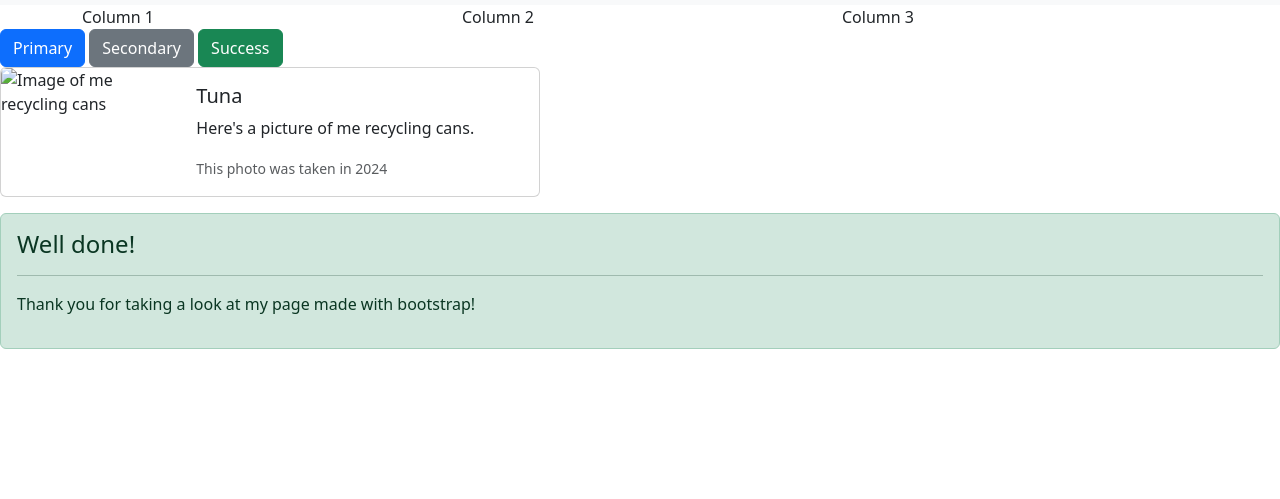
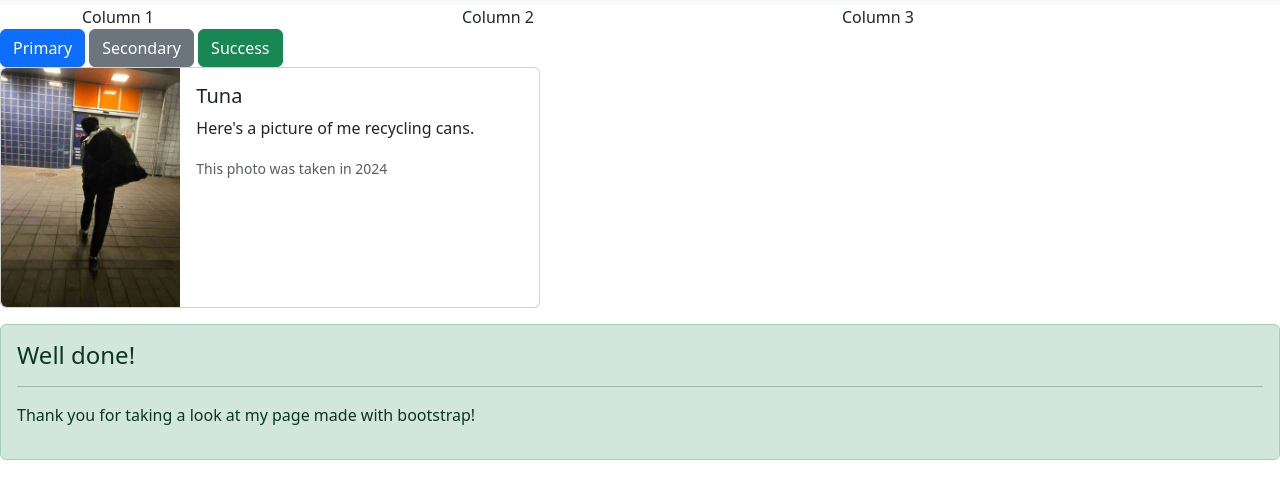
Before and after one commit to tyuuna/Website_Development_2026, a plain HTML site: page WS_06/index.html in a window 1280 px wide. Shown: the part 51-550 px from the top of the page. Drawn offline with nearby package versions, Linux system fonts and the light colour scheme.

Commit message:
moved the WS_06 index to the WS_06 folder

```diff
--- a/WS_06/index.html
+++ b/WS_06/index.html
@@ -44,7 +44,7 @@
 <div class="card mb-3" style="max-width: 540px;">
   <div class="row g-0">
     <div class="col-md-4">
-      <img src="./WS_06/IMG-20241010-WA0001.jpg" class="img-fluid rounded-start" alt="Image of me recycling cans">
+      <img src="./IMG-20241010-WA0001.jpg" class="img-fluid rounded-start" alt="Image of me recycling cans">
     </div>
     <div class="col-md-8">
       <div class="card-body">
```
